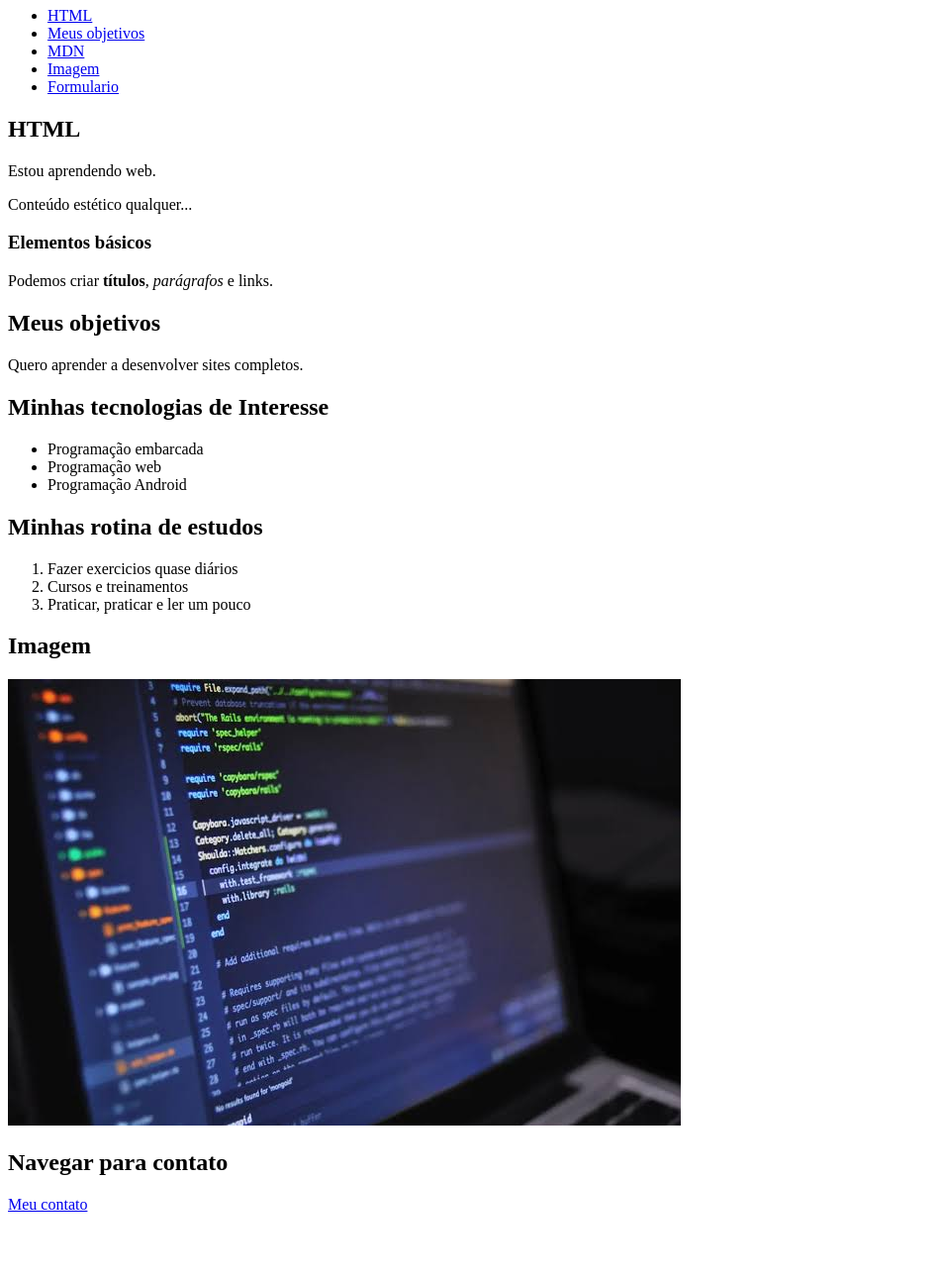
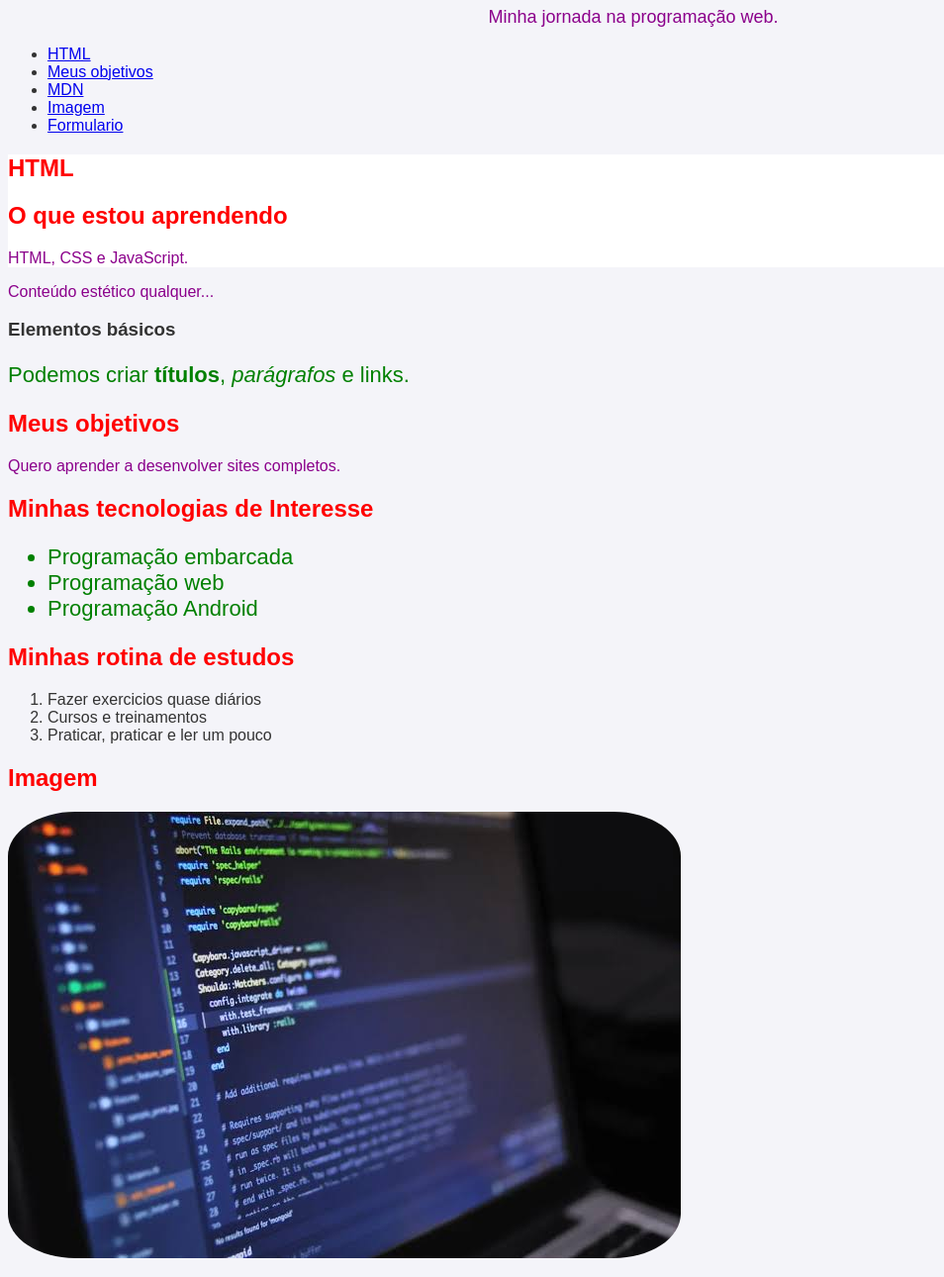
Before and after one commit to gitandlucsil/IA_WebProgramPath, a plain HTML site: page index.html in a window 1280 px wide. Shown: the part 73-1363 px from the top of the page at 99% size, without its empty margins (0-954 px from the left). Before the commit the page ends 1307 px from the top, so only its background shows below. Drawn offline with Linux system fonts and the light colour scheme.

Commit message:
aula8-CSS_seletores_cores_fontes

```diff
--- a/index.html
+++ b/index.html
@@ -3,11 +3,14 @@
     <head>
         <meta charset="UTF-8">
         <title>Meu aprendizado</title>
+        <!-- Conecta o HTML ao arquivo CSS -->
+        <link rel="stylesheet" href="style.css">
     </head>
     <body>
         <header>
             <!-- Título principal da página -->
             <h1>Meu aprendizado de programação</h1>
+            <p class="introducao">Minha jornada na programação web.</p>
             <!--nav é uma área de navegação com link -->
             <nav>
                 <ul>
@@ -22,9 +25,10 @@
         <!-- Conteúdo principal -->
         <main>
             <!-- Primeira seção -->
-             <section>
+             <section id="estudos">
                 <h2 id="html">HTML</h2>
-                <p>Estou aprendendo web.</p>
+                    <h2>O que estou aprendendo</h2>
+                    <p>HTML, CSS e JavaScript.</p>
              </section>
 
             <!-- Exemplo de div usada apenas para criar um container de layout -->
@@ -33,15 +37,15 @@
             </div>
             <!-- Subseção de HTML -->
             <h3>Elementos básicos</h3>
-            <p>Podemos criar <strong>títulos</strong>, <em>parágrafos</em> e links.</p>
+            <p class="destaque">Podemos criar <strong>títulos</strong>, <em>parágrafos</em> e links.</p>
 
             <!-- Segunda seção -->
             <h2 id="objetivos">Meus objetivos</h2>
             <p>Quero aprender a desenvolver sites completos.</p>
 
             <h2>Minhas tecnologias de Interesse</h2>
-            <ul>
-                <li>Programação embarcada</li>
+            <ul class="destaque">
+                <li >Programação embarcada</li>
                 <li>Programação web</li>
                 <li>Programação Android</li>
             </ul>
@@ -54,11 +58,11 @@
 
             <!-- Imagem com descrição alternativa -->
             <h2>Imagem</h2>
-            <p><img id="imagem" src="imagens/images.jpeg"
+            <p><img id="foto-perfil" src="imagens/images.jpeg"
                 alt="Codigo fonte"></p>
         </main>
         <!-- Rodapé -->
-         <footer>
+         <footer id="rodape-principal">
             <h2>Navegar para contato</h2>
             <a href="contato.html">Meu contato</a>
          </footer>
--- /dev/null
+++ b/style.css
@@ -0,0 +1,37 @@
+/* Estilo aplicado à página inteira */
+body {
+    font-family: Arial, sans-serif;
+    background-color: #f4f4f9;
+    color: #333333;
+    text-align: left;
+}
+/* Seletor por tag */
+h1 {
+    color: darkblue;
+    text-align: center;
+}
+h2 {
+    color: red;
+}
+p{
+    color: darkmagenta;
+}
+/* Seletor por classe */
+.introducao {
+    text-align: center;
+    font-size: 18px;
+}
+.destaque {
+    font-size: 22px;
+    color: green;
+}
+/* Seletor por ID */
+#estudos {
+    background-color: white;
+}
+#rodape-principal {
+    border-top: 2px solid #ccc;
+}
+#foto-perfil {
+    border-radius: 10%;
+}
```
